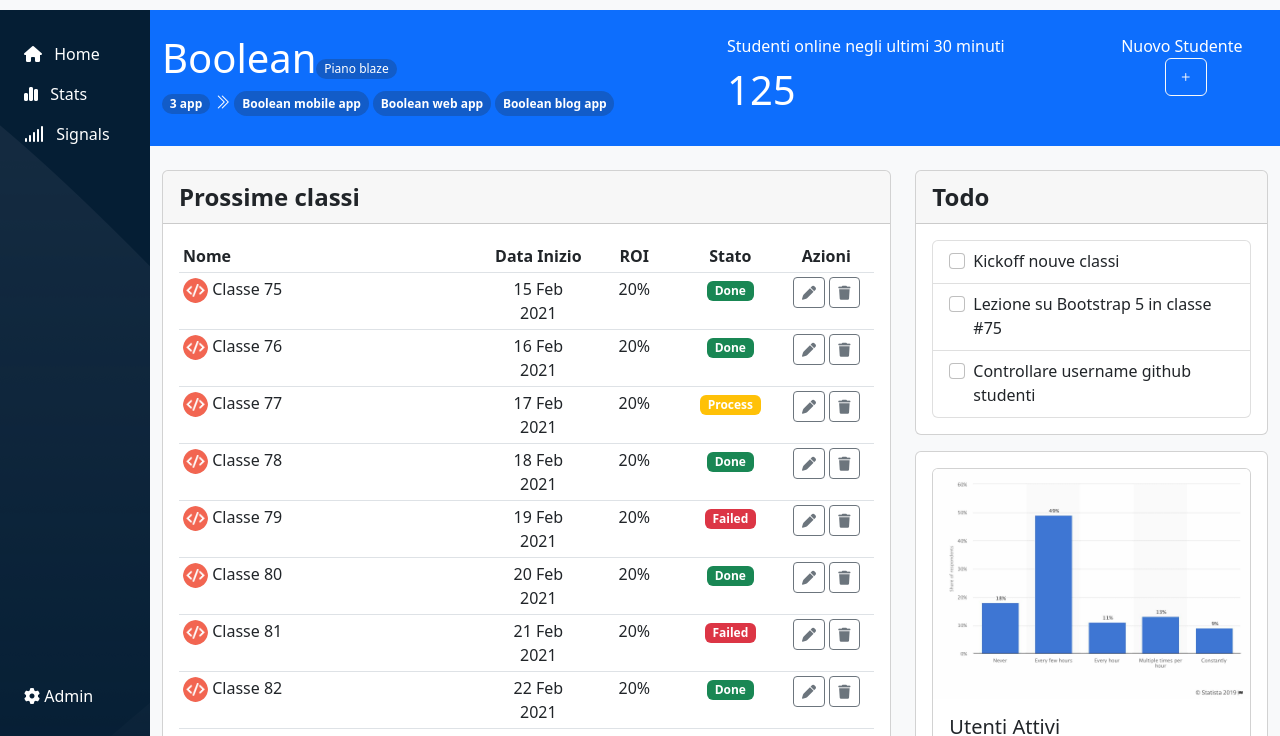
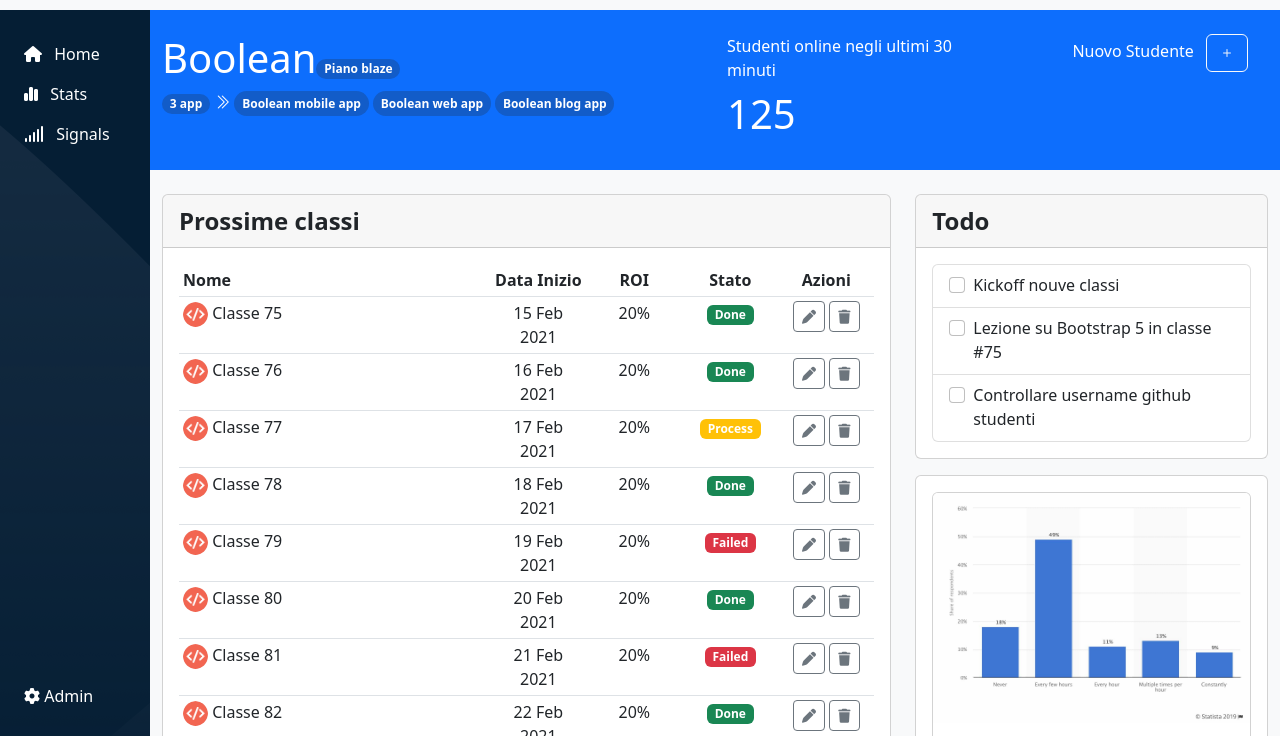
Before and after one commit to jfmarkan/html-css-bootstrap-dashboard, a plain HTML site: page index.html in a window 1280 px wide. Shown: the part 60-796 px from the top of the page. Drawn offline with nearby package versions, Linux system fonts and the light colour scheme.

Commit message:
work finished

```diff
--- a/css/styles.css
+++ b/css/styles.css
@@ -52,6 +52,10 @@
     width: 100%;
 }
 
+#my_new-student{
+    text-align: left;
+}
+
 .my_search{
     width: 95%;
 }
@@ -73,4 +77,9 @@
         width: 50%;
     }
 
+    #my_new-student{
+        text-align: right;
+        padding-right: 2rem;
+    }
+
 }
--- a/index.html
+++ b/index.html
@@ -101,22 +101,21 @@
                 <header class="bg-primary">
                     <div class="container-fluid py-4">
                         <div class="row">
-                            <div class="col-12 col-md-4 order-md-3 col-lg-2 text-center">
+                            <div class="col-12 col-md-4 order-md-3 col-lg">
                                 <div class="row">
-                                    <div>
+                                    <div id="my_new-student">
                                         <span class="text-white me-2">Nuovo Studente</span>
-                                        <button class="btn btn-outline-light" data-bs-toggle="offcanvas" data-bs-target="#offcanvasRight" aria-controls="offcanvasRight"><i class="bi bi-plus fs-6"></i></button>
+                                        <button class="btn btn-outline-light" data-bs-toggle="offcanvas" data-bs-target="#offcanvasRight" aria-controls="offcanvasRight">
+                                            <i class="bi bi-plus fs-6"></i>
+                                        </button>
                                     </div>
                                 </div>
-
-
-
                             </div>
-                            <div class="col-12 my-4 col-md-4 my-md-0 col-lg-6 order-md-1">
+                            <div class="col-12 my-4 col-md-4 my-md-0 order-md-1 col-lg-6">
                                 <div class="row">
                                     <div class="col-12 d-flex align-items-baseline">
                                         <h1 class="text-white">Boolean</h1>
-                                        <h6><span class="badge rounded-pill bg-dark bg-opacity-25 fw-light">Piano blaze</span></h6>
+                                        <h6><span class="badge rounded-pill bg-dark bg-opacity-25">Piano blaze</span></h6>
                                     </div>
                                     <div class="col-12">
                                         <span class="badge rounded-pill bg-dark bg-opacity-25">3 app</span>
@@ -127,11 +126,8 @@
                                         <span class="badge rounded-pill bg-dark bg-opacity-25 d-lg-none">+</span>
                                     </div>
                                 </div>
-
-
-
                             </div>
-                            <div class="col-12 col-md-4 order-md-2 col-lg-4">
+                            <div class="col-12 col-md-4 order-md-2 col-lg">
                                 <div class="row">
                                     <div class="col-12 text-white">
                                         Studenti online negli ultimi 30 minuti
@@ -140,9 +136,7 @@
                                         <h1 class="text-white mt-2">125</h1>
                                     </div>
                                 </div>
-
                             </div>
-
                         </div>
                     </div>
                 </header>
```
